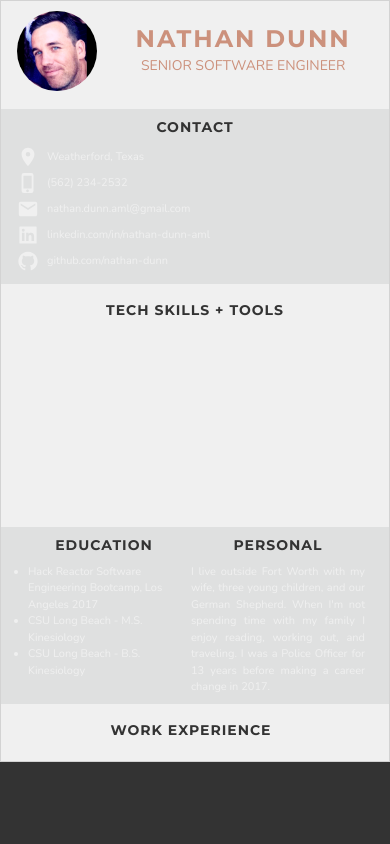
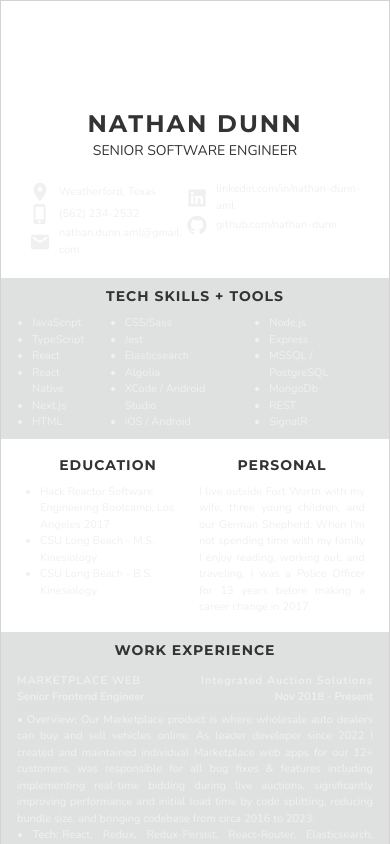
Before and after one commit to nathan-dunn/resume, a React (Create React App) app: page / in a window 390 px wide. Shown: the top 844 px of the page. Built offline with nearby package versions, Linux system fonts and the light colour scheme.

Commit message:
Some mobile

```diff
--- /dev/null
+++ b/src/components/Contact.tsx
@@ -0,0 +1,90 @@
+import React from 'react';
+import { Flex, Box, Text, Link, VStack, HStack } from '@chakra-ui/react';
+import { SectionHeader } from './SectionHeader';
+import { data } from '../config';
+
+export const Contact = () => {
+  return (
+    <VStack
+      w="100%"
+      align="flex-start"
+      spacing={0}
+      // border="1px solid darkblue"
+    >
+      <SectionHeader title="CONTACT" />
+
+      {data.contacts.map((contact: any, index: number) => (
+        <Link
+          key={index}
+          href={contact.link}
+          cursor={contact.link ? 'pointer' : 'text'}
+          _hover={{ textDecoration: contact.link ? 'underline' : 'none' }}
+          isExternal
+          mb={1}
+        >
+          <Flex flex="1" align="center">
+            <Box mr={2} fontSize={22}>
+              {contact.icon}
+            </Box>
+            <Text wordBreak={'break-word'}>{contact.text}</Text>
+          </Flex>
+        </Link>
+      ))}
+    </VStack>
+  );
+};
+
+export const ContactMobile = () => {
+  const part = Math.ceil(data.contacts.length / 2);
+  const list1 = data.contacts.slice(0, part);
+  const list2 = data.contacts.slice(part);
+
+  return (
+    <HStack
+      w="100%"
+      align="flex-start"
+      justify="space-between"
+      spacing={0}
+      p={1}
+      // border="1px solid darkblue"
+    >
+      <VStack align="flex-start" spacing={0}>
+        {list1.map((contact: any, index: number) => (
+          <Link
+            key={index}
+            href={contact.link}
+            cursor={contact.link ? 'pointer' : 'text'}
+            _hover={{ textDecoration: contact.link ? 'underline' : 'none' }}
+            isExternal
+          >
+            <Flex flex="1" align="center">
+              <Box mr={2} fontSize={22}>
+                {contact.icon}
+              </Box>
+              <Text wordBreak={'break-word'}>{contact.text}</Text>
+            </Flex>
+          </Link>
+        ))}
+      </VStack>
+
+      <VStack align="flex-start" spacing={0}>
+        {list2.map((contact: any, index: number) => (
+          <Link
+            key={index}
+            href={contact.link}
+            cursor={contact.link ? 'pointer' : 'text'}
+            _hover={{ textDecoration: contact.link ? 'underline' : 'none' }}
+            isExternal
+          >
+            <Flex flex="1" align="center">
+              <Box mr={2} fontSize={22}>
+                {contact.icon}
+              </Box>
+              <Text wordBreak={'break-word'}>{contact.text}</Text>
+            </Flex>
+          </Link>
+        ))}
+      </VStack>
+    </HStack>
+  );
+};
--- a/src/components/Contacts.tsx
+++ /dev/null
@@ -1,68 +0,0 @@
-import React from 'react';
-import { Flex, Box, Text, Link, VStack } from '@chakra-ui/react';
-import { SectionHeader } from './SectionHeader';
-import { data } from '../config';
-
-export const Contacts = () => {
-  return (
-    <VStack
-      w="100%"
-      align="flex-start"
-      spacing={0}
-      // border="1px solid darkblue"
-    >
-      <SectionHeader title="CONTACT" />
-
-      {data.contacts.map((contact: any, index: number) => (
-        <Link
-          key={index}
-          href={contact.link}
-          cursor={contact.link ? 'pointer' : 'text'}
-          _hover={{ textDecoration: contact.link ? 'underline' : 'none' }}
-          isExternal
-          mb={1}
-        >
-          <Flex flex="1" align="center">
-            <Box mr={2} fontSize={22}>
-              {contact.icon}
-            </Box>
-            <Text wordBreak={'break-word'}>{contact.text}</Text>
-          </Flex>
-        </Link>
-      ))}
-    </VStack>
-  );
-};
-
-export const ContactsMobile = () => {
-  return (
-    <VStack
-      w="100%"
-      align="flex-start"
-      spacing={0}
-      // border="1px solid darkblue"
-    >
-      <Box alignSelf="center">
-        <SectionHeader title="CONTACT" />
-      </Box>
-
-      {data.contacts.map((contact: any, index: number) => (
-        <Link
-          key={index}
-          href={contact.link}
-          cursor={contact.link ? 'pointer' : 'text'}
-          _hover={{ textDecoration: contact.link ? 'underline' : 'none' }}
-          isExternal
-          mb={1}
-        >
-          <Flex flex="1" align="center">
-            <Box mr={2} fontSize={22}>
-              {contact.icon}
-            </Box>
-            <Text wordBreak={'break-word'}>{contact.text}</Text>
-          </Flex>
-        </Link>
-      ))}
-    </VStack>
-  );
-};
--- a/src/components/Education.tsx
+++ b/src/components/Education.tsx
@@ -12,9 +12,9 @@ export const Education = () => {
       // border="1px solid darkblue"
     >
       <SectionHeader title="EDUCATION" />
-      <UnorderedList>
+      <UnorderedList pl={1}>
         {data.education.map((item, index) => (
-          <ListItem key={index}>
+          <ListItem key={index} mb={1}>
             <Text>{item}</Text>
           </ListItem>
         ))}
@@ -34,7 +34,7 @@ export const EducationMobile = () => {
       <Box alignSelf="center">
         <SectionHeader title="EDUCATION" />
       </Box>
-      <UnorderedList>
+      <UnorderedList pl={1}>
         {data.education.map((item, index) => (
           <ListItem key={index}>
             <Text>{item}</Text>
--- a/src/components/Experience.tsx
+++ b/src/components/Experience.tsx
@@ -5,6 +5,20 @@ import { SectionDivider } from './SectionDivider';
 import { data, theme } from '../config';
 
 const { colors, fonts } = theme;
+
+interface BulletProps {
+  label: string;
+  value: string;
+}
+
+const Bullet = ({ label, value }: BulletProps) => (
+  <Text mb={0} align="justify" fontSize={fonts.fs1}>
+    <Text fontWeight="500" display="inline" mr={1}>
+      {`• ${label}:`}
+    </Text>
+    {value}
+  </Text>
+);
 
 export const Experience = () => {
   return (
@@ -24,17 +38,15 @@ export const Experience = () => {
             employer,
             title,
             dates,
-            description,
+            overview,
             tech,
-            highlights,
           }: {
             project: string;
             employer: string;
             title: string;
             dates: string;
-            description: string;
+            overview: string;
             tech: string;
-            highlights: string[];
           } = experience;
 
           const fontWeight = 600;
@@ -45,11 +57,18 @@ export const Experience = () => {
               key={experienceIndex}
               mb={experienceIndex === data.experience.length - 1 ? 0 : 6}
             >
-              <Flex justify="space-between" fontSize={fonts.fs1} fontWeight={fontWeight}>
+              {/* PROJECT NAME + EMPLOYER */}
+              <Flex
+                justify="space-between"
+                fontSize={fonts.fs1}
+                fontWeight={fontWeight}
+                letterSpacing="1px"
+              >
                 <Text>{project}</Text>
                 <Text>{employer}</Text>
               </Flex>
 
+              {/* JOB TITLE + DATES */}
               <Flex justify="space-between" fontSize={fonts.fs1} fontWeight={fontWeight}>
                 <Text>{title}</Text>
                 <Text>{dates}</Text>
@@ -57,26 +76,8 @@ export const Experience = () => {
 
               <SectionDivider h={0.5} />
 
-              <Text mb={1} align="justify" fontSize={fonts.fs1}>
-                <Text fontWeight={fontWeight2} display="inline" mr={1}>
-                  Project Overview:
-                </Text>
-                {description}
-              </Text>
-
-              <Text mb={1} align="justify" fontSize={fonts.fs1}>
-                <Text fontWeight={fontWeight2} display="inline" mr={1}>
-                  Tech:
-                </Text>
-                {tech}
-              </Text>
-
-              {/* <Text mb={1} align="justify" fontSize={fonts.fs1}>
-                <Text fontWeight={fontWeight2} display="inline" mr={1}>
-                  Highlights:
-                </Text>
-                {highlights.join('; ') + '.'}
-              </Text> */}
+              <Bullet label="Overview" value={overview} />
+              <Bullet label="Tech" value={tech} />
             </ListItem>
           );
         })}
@@ -98,7 +99,57 @@ export const ExperienceMobile = () => {
         <SectionHeader title="WORK EXPERIENCE" />
       </Box>
 
-      <List mt={1}></List>
+      <List mt={1}>
+        {data.experience.map((experience, experienceIndex) => {
+          const {
+            project,
+            employer,
+            title,
+            dates,
+            overview,
+            tech,
+          }: {
+            project: string;
+            employer: string;
+            title: string;
+            dates: string;
+            overview: string;
+            tech: string;
+          } = experience;
+
+          const fontWeight = 600;
+          const fontWeight2 = 500;
+
+          return (
+            <ListItem
+              key={experienceIndex}
+              mb={experienceIndex === data.experience.length - 1 ? 0 : 6}
+            >
+              {/* PROJECT NAME + EMPLOYER */}
+              <Flex
+                justify="space-between"
+                fontSize={fonts.fs1}
+                fontWeight={fontWeight}
+                letterSpacing="1px"
+              >
+                <Text>{project}</Text>
+                <Text>{employer}</Text>
+              </Flex>
+
+              {/* JOB TITLE + DATES */}
+              <Flex justify="space-between" fontSize={fonts.fs1} fontWeight={fontWeight}>
+                <Text>{title}</Text>
+                <Text>{dates}</Text>
+              </Flex>
+
+              <SectionDivider h={0.5} />
+
+              <Bullet label="Overview" value={overview} />
+              <Bullet label="Tech" value={tech} />
+            </ListItem>
+          );
+        })}
+      </List>
     </VStack>
   );
 };
--- a/src/components/Page.tsx
+++ b/src/components/Page.tsx
@@ -1,8 +1,8 @@
 import React, { useRef } from 'react';
-import { Grid, Button, Stack, HStack, VStack } from '@chakra-ui/react';
+import { Box, Grid, Button, Stack, HStack, VStack } from '@chakra-ui/react';
 import {
-  Contacts,
-  ContactsMobile,
+  Contact,
+  ContactMobile,
   Education,
   EducationMobile,
   Experience,
@@ -48,7 +48,7 @@ const PDFButton = ({ pageRef }: PDFButtonProps) => {
       fontSize="12px"
       variant="outline"
       position="absolute"
-      backgroundColor={colors.backgroundColor3}
+      bg={colors.backgroundColor3}
       top={4}
       left={4}
     >
@@ -104,12 +104,12 @@ export const Page = () => {
             pl={4}
             pr={4}
             pb={4}
-            backgroundColor={colors.bg2}
-            justify="space-between"
+            bg={colors.bg2}
+            spacing={5}
             // border="1px solid red"
           >
             <Photo />
-            <Contacts />
+            <Contact />
             <Education />
             <Skills />
             <Personal />
@@ -124,7 +124,7 @@ export const Page = () => {
             pl={4}
             pr={8}
             pb={4}
-            backgroundColor={colors.bg1}
+            bg={colors.bg1}
             // border="1px solid red"
           >
             <Title />
@@ -145,39 +145,30 @@ export const Page = () => {
         fontSize={fonts.fs1}
         borderWidth="1px"
         borderColor="lightgray"
-        // boxShadow={`5px 5px 10px`}
+        bg={colors.bg1}
         // border="1px dashed green"
       >
         {/* <Header width={width} /> */}
-        <HStack w="100%" align="center" justify="center" spacing={0}>
-          <PhotoMobile />
+
+        <VStack w="100%" align="center" justify="space-evenly" bg={colors.bg1} px={6} py={2}>
           <TitleMobile />
-        </HStack>
+          {/* <PhotoMobile /> */}
 
-        <Stack px={4} py={2} backgroundColor={colors.bg2} w="100%" spacing={0}>
-          <ContactsMobile />
-        </Stack>
+          <ContactMobile />
+        </VStack>
 
-        <Stack px={4} py={2} w="100%" spacing={0}>
+        <Box px={4} py={2} bg={colors.bg2} w="100%">
           <SkillsMobile />
-        </Stack>
+        </Box>
 
-        <HStack
-          w="100%"
-          spacing={0}
-          pl={4}
-          pr={6}
-          py={2}
-          backgroundColor={colors.bg2}
-          align="flex-start"
-        >
+        <HStack w="100%" align="flex-start" justify="space-evenly" bg={colors.bg1} px={6} py={2}>
           <EducationMobile />
           <PersonalMobile />
         </HStack>
 
-        <Stack pl={4} pr={6} py={2} w="100%" spacing={0}>
+        <Box px={4} py={2} bg={colors.bg2} w="100%">
           <ExperienceMobile />
-        </Stack>
+        </Box>
       </VStack>
     </Stack>
   );
--- a/src/components/Skills.tsx
+++ b/src/components/Skills.tsx
@@ -1,7 +1,21 @@
 import React from 'react';
-import { Box, Stack, ListItem, UnorderedList, VStack } from '@chakra-ui/react';
+import { Box, ListItem, Stack, UnorderedList, VStack, HStack } from '@chakra-ui/react';
 import { SectionHeader } from '.';
 import { data } from '../config';
+
+interface SkillsListProps {
+  list: string[];
+}
+
+const SkillsList = ({ list }: SkillsListProps) => (
+  <UnorderedList pl={1}>
+    {list.map((item: string, index: number) => (
+      <ListItem key={index} mb={0}>
+        {item}
+      </ListItem>
+    ))}
+  </UnorderedList>
+);
 
 export const Skills = () => {
   const part = Math.ceil(data.skills.length / 2);
@@ -13,35 +27,29 @@ export const Skills = () => {
       w="100%"
       align="flex-start"
       spacing={0}
+
       // border="1px solid darkblue"
     >
       <SectionHeader title="TECH SKILLS + TOOLS" />
 
-      <Stack direction="row">
-        <UnorderedList>
-          {list1.map((skill, index) => (
-            <ListItem key={index}>{skill}</ListItem>
-          ))}
-        </UnorderedList>
-        <UnorderedList>
-          {list2.map((skill, index) => (
-            <ListItem key={index}>{skill}</ListItem>
-          ))}
-        </UnorderedList>
-      </Stack>
+      <HStack w="100%" spacing={0} justify="space-between">
+        <SkillsList list={list1} />
+        <SkillsList list={list2} />
+      </HStack>
     </VStack>
   );
 };
 
 export const SkillsMobile = () => {
-  const part = Math.ceil(data.skills.length / 2);
+  const part = Math.ceil(data.skills.length / 4);
   const list1 = data.skills.slice(0, part);
-  const list2 = data.skills.slice(part);
+  const list2 = data.skills.slice(part, part * 2);
+  const list3 = data.skills.slice(part * 2, part * 3);
 
   return (
     <VStack
       w="100%"
-      align="flex-start"
+      align="center"
       spacing={0}
       //  border="1px solid darkblue"
     >
@@ -49,18 +57,11 @@ export const SkillsMobile = () => {
         <SectionHeader title="TECH SKILLS + TOOLS" />
       </Box>
 
-      <Stack direction="row">
-        <UnorderedList>
-          {list1.map((skill, index) => (
-            <ListItem key={index}>{skill}</ListItem>
-          ))}
-        </UnorderedList>
-        <UnorderedList>
-          {list2.map((skill, index) => (
-            <ListItem key={index}>{skill}</ListItem>
-          ))}
-        </UnorderedList>
-      </Stack>
+      <HStack w="100%" spacing={4} justify="space-evenly">
+        <SkillsList list={list1} />
+        <SkillsList list={list2} />
+        <SkillsList list={list3} />
+      </HStack>
     </VStack>
   );
 };
--- a/src/components/Title.tsx
+++ b/src/components/Title.tsx
@@ -35,19 +35,20 @@ export const Title = () => {
 };
 
 export const TitleMobile = () => {
-  const height: string = '100px';
+  const height: string = '160px';
   return (
     <VStack
       h={height}
       minH={height}
       w="100%"
-      justify="center"
+      justify="flex-end"
       align="center"
       spacing={1}
+      p={2}
       // border="1px solid darkblue"
     >
       <Text
-        color={colors.fc2}
+        color={colors.fc1}
         fontSize={24}
         fontFamily={fonts.ff1}
         fontWeight={700}
@@ -57,7 +58,7 @@ export const TitleMobile = () => {
         {data.profile.name}
       </Text>
 
-      <Text color={colors.fc2} fontSize={14}>
+      <Text color={colors.fc1} fontSize={14}>
         {data.profile.title}
       </Text>
     </VStack>
--- a/src/components/index.ts
+++ b/src/components/index.ts
@@ -1,4 +1,5 @@
-export * from './Contacts';
+export * from './ColorModeSwitcher';
+export * from './Contact';
 export * from './Education';
 export * from './Experience';
 export * from './Header';
@@ -9,4 +10,3 @@ export * from './SectionDivider';
 export * from './SectionHeader';
 export * from './Skills';
 export * from './Title';
-export * from './ColorModeSwitcher';
--- a/src/config/index.tsx
+++ b/src/config/index.tsx
@@ -111,68 +111,58 @@ export const data = {
   experience: [
     {
       project: 'MARKETPLACE WEB',
-      description:
-        ' The web version of our Marketplace product where wholesale auto dealers can buy and sell vehicles online',
       employer: 'Integrated Auction Solutions',
       title: 'Senior Frontend Engineer',
       dates: 'Nov 2018 - Present',
+      overview: `Our Marketplace product is where wholesale auto dealers can buy and sell vehicles online.
+      As leader developer since 2022 I created and maintained individual Marketplace web apps for our 12+ customers, was responsible for all bug fixes & features including
+      implementing real-time bidding during live auctions,
+      significantly improving performance and initial load time by code splitting, reducing bundle size, and bringing codebase from circa 2016 to 2023.`,
       tech: `React, Redux, Redux-Persist, React-Router, Elasticsearch, webpack, Bootstrap, Semantic-UI, Node.js, Express, REST, SignalR, Firebase,
       GA4, Github Actions, Docker, Kubernetes, Google Cloud, AWS S3, AWS Fargate`,
-      highlights: [
-        `Created and maintained individual Marketplace web apps for our 12+ customers`,
-        `Implemented real-time bidding during live auctions using signalR`,
-        `Significantly improved performance and initial load time by code splitting, reducing bundle size, and bringing codebase from circa 2016 to 2023`,
-      ],
     },
     {
       project: 'MARKETPLACE MOBILE',
-      description: 'The mobile version of our Marketplace product',
       employer: 'Integrated Auction Solutions',
       title: 'Senior Frontend Engineer',
       dates: 'Nov 2018 - Present',
+      overview: `Our Marketplace product is where wholesale auto dealers can buy and sell vehicles online.
+      As leader developer since 2022 I created and maintained individual iOS and Android apps for our 12+ customers, was responsible for all bug fixes & features including
+      incorporated our CORE product into Marketplace Mobile, and setting up Fastlane for switching customer configurations, creating builds, and pushing betas`,
       tech: 'iOS, Android, React-Native, Redux, React-Router-Native-Flux, Algolia, REST, SignalR, Firebase, GA4, Fastlane, Gradle, Expo',
-      highlights: [
-        `Created and maintained individual iOS and Android apps for our 12+ customers with highly customizable configurations, logos, and colors, but sharing a common codebase`,
-        `Incorporated our CORE product into Marketplace Mobile`,
-        `Set up Fastlane for switching customer configurations, creating builds, and pushing betas`,
-      ],
     },
     {
       project: 'CORE',
-      description: `Originally a mobile app used to add inventory, photos, and vehicle condition reports --
-      later the functionality was embedded into Marketplace Web and Marketplace Mobile`,
       employer: 'Integrated Auction Solutions',
       title: 'Senior Frontend Engineer',
       dates: 'Nov 2018 - Present',
+      overview: `CoRe was originally a mobile only app used to add inventory, photos, and vehicle condition reports but
+      later incorporated into our Marketplace Web and Marketplace Mobile projects.
+      As lead developer since 2022 I was responsible for for all bug fixes & features including
+      batch photo uploads, an interactive photo gallery (SpinCar, Black Widow), and incorporating third-party AI condition reports`,
       tech: 'iOS, React-Native, Redux, React-Router-Native-Flux, REST, Fastlane',
-      highlights: [
-        'Batch photo uploads, interactive photo gallery (SpinCar, Black Widow), and AI condition reports (Ravin AI)',
-      ],
     },
     {
       project: 'IAS CONNECT',
-      description:
-        'Custom authorization and authentication system for use with our Marketplace product',
       employer: 'Integrated Auction Solutions',
       title: 'Senior Frontend Engineer',
       dates: 'Nov 2018 - Present',
+      overview: `IAS Connect is our custom authorization and authentication system for our Marketplace product.
+        As lead developer since 2022 I was responsible for for all bug fixes & features including
+        a joint task with our dev ops engineer to migrate our builds from Kubernetes and Google Cloud to AWS Fargate
+        `,
       tech: `Nextjs, React, Redux, Redux-Persist, Sass, Semantic-UI, Node.js, Express, PostgreSQL, MSSQL, Keycloak, Twilio, REST,
       JWTs, Github Actions, Docker, Kubernetes, Google Cloud, AWS Fargate`,
-      highlights: [
-        `Worked with our dev ops engineer to switch our builds from Kubernetes and Google Cloud to AWS Fargate`,
-      ],
     },
 
     {
       project: 'TIEMPO',
-      tech: 'React, Redux, React-Router, Passport, Jest, Enzyme, Tachyons, Node.js, Express, MongoDB, Mongoose, ',
-      description: 'Paid internship at a software development company in Austin, TX',
       employer: 'Moove-It',
       title: 'Fullstack Developer',
       dates: 'May 2018 - Aug 2018',
-      highlights: [
-        'Worked on developing an internal time tracking app used for managing hours spent on different client projects',
-      ],
+      tech: 'React, Redux, React-Router, Passport, Jest, Enzyme, Tachyons, Node.js, Express, MongoDB, Mongoose, ',
+      overview: `This was a paid internship at a software development company in Austin, TX.
+      I worked on an internal time-tracking app used for managing hours spent on client projects `,
     },
   ],
 };
```
